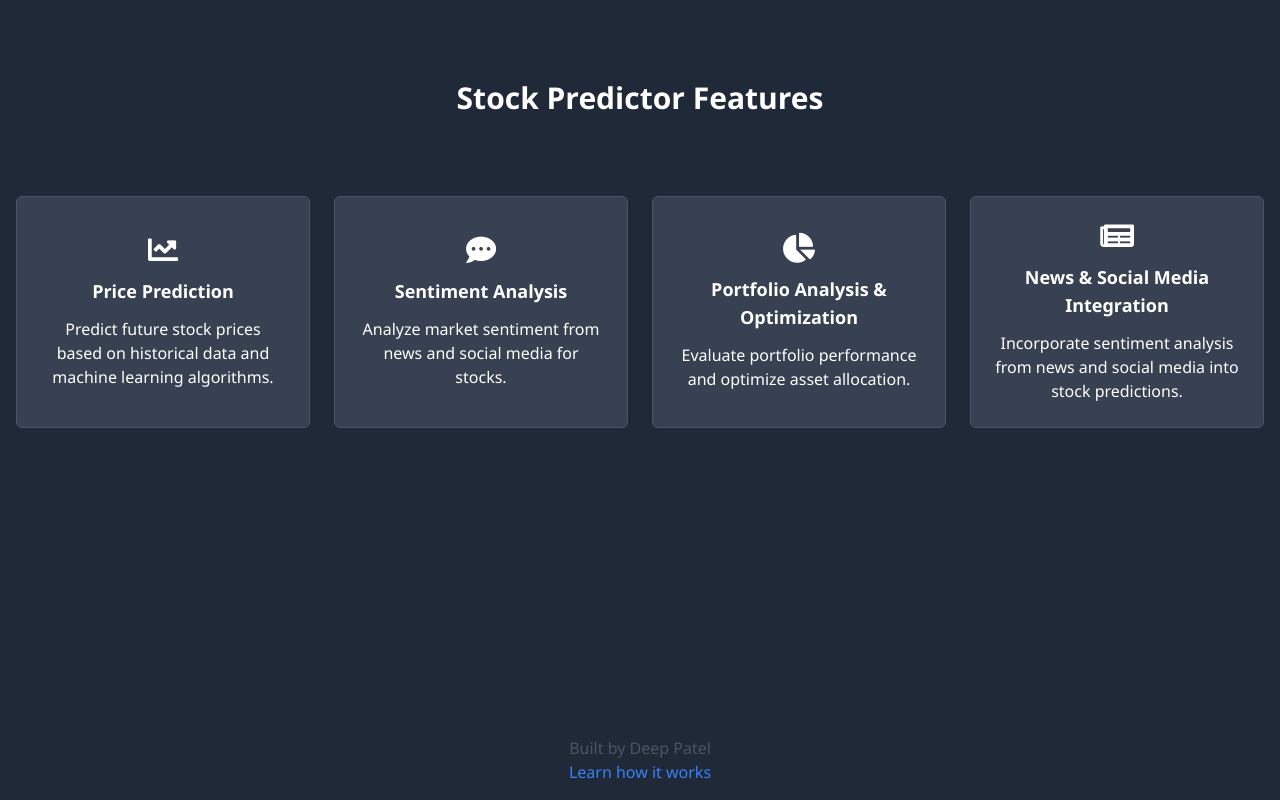
After one commit to Deep4GB/Stock-Market-Predictor, a Flask app: template stock-flask/templates/main.html in a window 1280 px wide. The commit adds this page. Run offline with Flask 3, Linux system fonts and the light colour scheme; the template is opened without the code that fills it, so the values that code supplies are empty.

Commit message:
fixed errors and added elements

```diff
--- a/stock-flask/app.py
+++ b/stock-flask/app.py
@@ -18,23 +18,33 @@ warnings.filterwarnings("ignore", category=UserWarning)
 
 # Function to fetch historical stock data from Yahoo Finance
 def get_stock_data(symbol, start_date, end_date):
-    stock_data = yf.download(symbol, start=start_date, end=end_date)
-    return stock_data
+    try:
+        stock_data = yf.download(symbol, start=start_date, end=end_date)
+        return stock_data
+    except Exception as e:
+        print(f"Error fetching stock data: {e}")
+        return pd.DataFrame()  # Return an empty DataFrame in case of an error
+
 
 # Function to calculate Moving Average (MA) for a given window
 def calculate_moving_average(data, window):
     return data['Close'].rolling(window=window).mean()
 
 # Function to add Moving Average as a feature to the dataset
+
+
 def add_moving_average_feature(data, window):
     data['MA'] = calculate_moving_average(data, window)
     return data
 
 # Function to preprocess data for training the model
+
+
 def preprocess_data(data, ma_window):
     data = add_moving_average_feature(data, ma_window)
     data['Date'] = data.index
-    data['Date'] = pd.to_datetime(data['Date']).dt.date.apply(lambda x: x.toordinal())
+    data['Date'] = pd.to_datetime(
+        data['Date']).dt.date.apply(lambda x: x.toordinal())
 
     # Explicitly include the 'Close' column
     data['Close'] = data['Close']
@@ -45,6 +55,8 @@ def preprocess_data(data, ma_window):
     return data
 
 # Function to train a Random Forest Regressor model
+
+
 def train_model(data):
     X = data[['Date', 'Open', 'High', 'Low', 'Volume', 'MA']]
     y = data['Close']
@@ -52,7 +64,8 @@ def train_model(data):
     scaler = StandardScaler()
     X_scaled = scaler.fit_transform(X)
 
-    X_train, X_test, y_train, y_test = train_test_split(X_scaled, y, test_size=0.2, random_state=42)
+    X_train, X_test, y_train, y_test = train_test_split(
+        X_scaled, y, test_size=0.2, random_state=42)
 
     model = RandomForestRegressor(n_estimators=100, random_state=42)
     model.fit(X_train, y_train)
@@ -60,18 +73,25 @@ def train_model(data):
     return model, X_test, y_test, scaler
 
 # Function to predict the next day's closing price
+
+
 def predict_price(model, last_date, scaler, open_price, high_price, low_price, volume):
     next_date = last_date + timedelta(days=1)
     next_date_ordinal = next_date.toordinal()
-    input_data = np.array([[next_date_ordinal, open_price, high_price, low_price, volume, 0]])  # 0 is a placeholder for MA since it's not available for the next day
+    # 0 is a placeholder for MA since it's not available for the next day
+    input_data = np.array(
+        [[next_date_ordinal, open_price, high_price, low_price, volume, 0]])
     input_data_scaled = scaler.transform(input_data)
     return model.predict(input_data_scaled)[0]
 
 # Flask routes
-
 @app.route('/')
 def index():
     return render_template('index.html')
+
+@app.route('/how-it-works')
+def how_it_works():
+    return render_template('how-it-works.html')
 
 @app.route('/predict', methods=['GET', 'POST'])
 def prediction():
@@ -89,37 +109,47 @@ def prediction():
         # Fetch historical stock data
         stock_data = get_stock_data(symbol, start_date, end_date)
 
-        if not stock_data.empty:  # Check if stock_data contains valid samples
+        if stock_data.empty:
+            prediction_text = "No data found for the given symbol and date range"
+        else:
             # Preprocess data
             processed_data = preprocess_data(stock_data, int(ma_window))
 
             if len(processed_data) > 0:  # Check if processed_data contains samples
-                # Train the model
-                model, X_test, y_test, scaler = train_model(processed_data)
+                try:
+                    # Train the model
+                    model, X_test, y_test, scaler = train_model(processed_data)
 
-                # Get the latest data for prediction
-                latest_data = processed_data.iloc[-1]
-                open_price = latest_data['Open']
-                high_price = latest_data['High']
-                low_price = latest_data['Low']
-                volume = latest_data['Volume']
+                    # Get the latest data for prediction
+                    latest_data = processed_data.iloc[-1]
+                    open_price = latest_data['Open']
+                    high_price = latest_data['High']
+                    low_price = latest_data['Low']
+                    volume = latest_data['Volume']
 
-                # Predict the next day's closing price
-                next_price = predict_price(model, latest_data.name, scaler, open_price, high_price, low_price, volume)
+                    # Predict the next day's closing price
+                    next_price = predict_price(
+                        model, latest_data.name, scaler, open_price, high_price, low_price, volume)
 
-                # Update prediction_text with the predicted price
-                prediction_text = f"Predicted closing price: ${next_price:.2f}"
+                    # Update prediction_text with the predicted price
+                    prediction_text = f"Predicted closing price: ${next_price:.2f}"
 
-                # Example: Generate chart data for visualization
-                # Replace with actual chart data based on your requirements
-                chart_data = {"x": [1, 2, 3], "y": [10, 20, 30]}  # Replace with actual chart data
+                    # Example: Generate chart data for visualization
+                    # Replace with actual chart data based on your requirements
+                    # Replace with actual chart data
+                    chart_data = {"x": [1, 2, 3], "y": [10, 20, 30]}
+
+                except Exception as e:
+                    print(f"Error during prediction: {e}")
+                    prediction_text = "Error occurred during prediction"
             else:
                 prediction_text = "Insufficient data for prediction"
-        else:
-            prediction_text = "No data found for the given symbol and date range"
 
     return render_template('prediction.html', prediction_text=prediction_text, chart_data=chart_data)
 
 
 if __name__ == '__main__':
     app.run(debug=True)
+
+if __name__ == '__main__':
+    app.run(debug=True)
--- /dev/null
+++ b/stock-flask/templates/main.html
@@ -0,0 +1,123 @@
+<!DOCTYPE html>
+<html lang="en">
+
+<head>
+    <meta charset="UTF-8">
+    <meta name="viewport" content="width=device-width, initial-scale=1.0">
+    <title>Stock Predictor Features</title>
+    <!-- Include Tailwind CSS -->
+    <link href="https://cdn.jsdelivr.net/npm/tailwindcss@2.2.19/dist/tailwind.min.css" rel="stylesheet">
+    <!-- Include Font Awesome -->
+    <link href="https://cdnjs.cloudflare.com/ajax/libs/font-awesome/5.15.4/css/all.min.css" rel="stylesheet">
+    <style>
+        /* Background and font style */
+        body {
+            background-color: #1f2937;
+            color: #fff;
+            font-family: 'Segoe UI', Tahoma, Geneva, Verdana, sans-serif;
+        }
+
+        /* Additional styles for animations */
+        @keyframes fadeIn {
+            from {
+                opacity: 0;
+                transform: translateY(-10%);
+            }
+
+            to {
+                opacity: 1;
+                transform: translateY(0);
+            }
+        }
+
+        .feature-card {
+            background-color: #374151;
+            border: 1px solid #4a5568;
+            transition: box-shadow 0.3s ease-in-out;
+            cursor: pointer;
+        }
+
+        .feature-card:hover {
+            box-shadow: 0 4px 6px -1px rgba(0, 0, 0, 0.1), 0 2px 4px -1px rgba(0, 0, 0, 0.06);
+            border-color: #4a5568;
+            transform: translateY(-2px);
+        }
+    </style>
+</head>
+
+<body class="flex flex-col items-center justify-center min-h-screen">
+    <div class="container mx-auto py-10 mt-10">
+        <h1 class="text-3xl font-semibold mb-6 text-center">Stock Predictor Features</h1>
+
+        <div class="grid xs:grid-cols-1 sm:grid-cols-2 md:grid-cols-3 lg:grid-cols-4 gap-6 mt-10 sm:mt-20 mr-4 ml-4">
+            <!-- Feature Card: Price Prediction -->
+            <a href="/price-prediction"
+                class="feature-card border rounded-md p-6 flex flex-col items-center justify-center text-center animate__animated animate__fadeIn animate__faster transition duration-300 ease-in-out">
+                <i class="fas fa-chart-line text-3xl mb-3"></i>
+                <h2 class="text-lg font-semibold mb-3">Price Prediction</h2>
+                <p>Predict future stock prices based on historical data and machine learning algorithms.</p>
+            </a>
+
+            <!-- Feature Card: Sentiment Analysis -->
+            <a href="#"
+                class="feature-card border rounded-md p-6 flex flex-col items-center justify-center text-center animate__animated animate__fadeIn animate__faster transition duration-300 ease-in-out"
+                onclick="showPopup(event, 'sentiment-analysis')">
+                <i class="fas fa-comment-dots text-3xl mb-3"></i>
+                <h2 class="text-lg font-semibold mb-3">Sentiment Analysis</h2>
+                <p>Analyze market sentiment from news and social media for stocks.</p>
+            </a>
+
+            <!-- Feature Card: Portfolio Analysis & Optimization -->
+            <a href="#"
+                class="feature-card border rounded-md p-6 flex flex-col items-center justify-center text-center animate__animated animate__fadeIn animate__faster transition duration-300 ease-in-out"
+                onclick="showPopup(event, 'portfolio-analysis')">
+                <i class="fas fa-chart-pie text-3xl mb-3"></i>
+                <h2 class="text-lg font-semibold mb-3">Portfolio Analysis & Optimization</h2>
+                <p>Evaluate portfolio performance and optimize asset allocation.</p>
+            </a>
+
+            <!-- Feature Card: News & Social Media Integration -->
+            <a href="#"
+                class="feature-card border rounded-md p-6 flex flex-col items-center justify-center text-center animate__animated animate__fadeIn animate__faster transition duration-300 ease-in-out"
+                onclick="showPopup(event, 'news-social-media')">
+                <i class="fas fa-newspaper text-3xl mb-3"></i>
+                <h2 class="text-lg font-semibold mb-3">News & Social Media Integration</h2>
+                <p>Incorporate sentiment analysis from news and social media into stock predictions.</p>
+            </a>
+        </div>
+    </div>
+
+    <!-- Popup Modal -->
+    <div id="popupModal" class="fixed top-0 left-0 z-50 w-full h-full flex justify-center items-center hidden">
+        <div class="bg-gray-800 border border-gray-500 p-8 rounded-md text-white max-w-sm flex flex-col items-center">
+            <p class="mb-4">This feature is under development.</p>
+            <button onclick="hidePopup()"
+                class="bg-blue-500 hover:bg-blue-600 text-white font-semibold py-2 px-4 rounded-md focus:outline-none">Close</button>
+        </div>
+    </div>
+
+    <!-- Footer -->
+    <footer class="bg-transparent py-4 mt-auto">
+        <div class="container mx-auto text-center">
+            <a href="https://deeppatel.tech" target="_blank" class="text-gray-600">Built by Deep Patel</a>
+            <p class="text-gray-600">
+                <a href="/how-it-works" class="text-blue-500 hover:underline">Learn how it works</a>
+            </p>
+        </div>
+    </footer>
+
+    <script>
+        // Function to show the popup modal
+        function showPopup(event, feature) {
+            event.preventDefault();
+            document.getElementById('popupModal').classList.remove('hidden');
+        }
+
+        // Function to hide the popup modal
+        function hidePopup() {
+            document.getElementById('popupModal').classList.add('hidden');
+        }
+    </script>
+</body>
+
+</html>
```
Also changed, not shown: stock-flask/templates/how-it-works.html (added, +62 -0 lines), stock-flask/templates/index.html (+50 -10 lines), stock-flask/templates/prediction.html (+23 -16 lines), test.py (added, +60 -0 lines).
